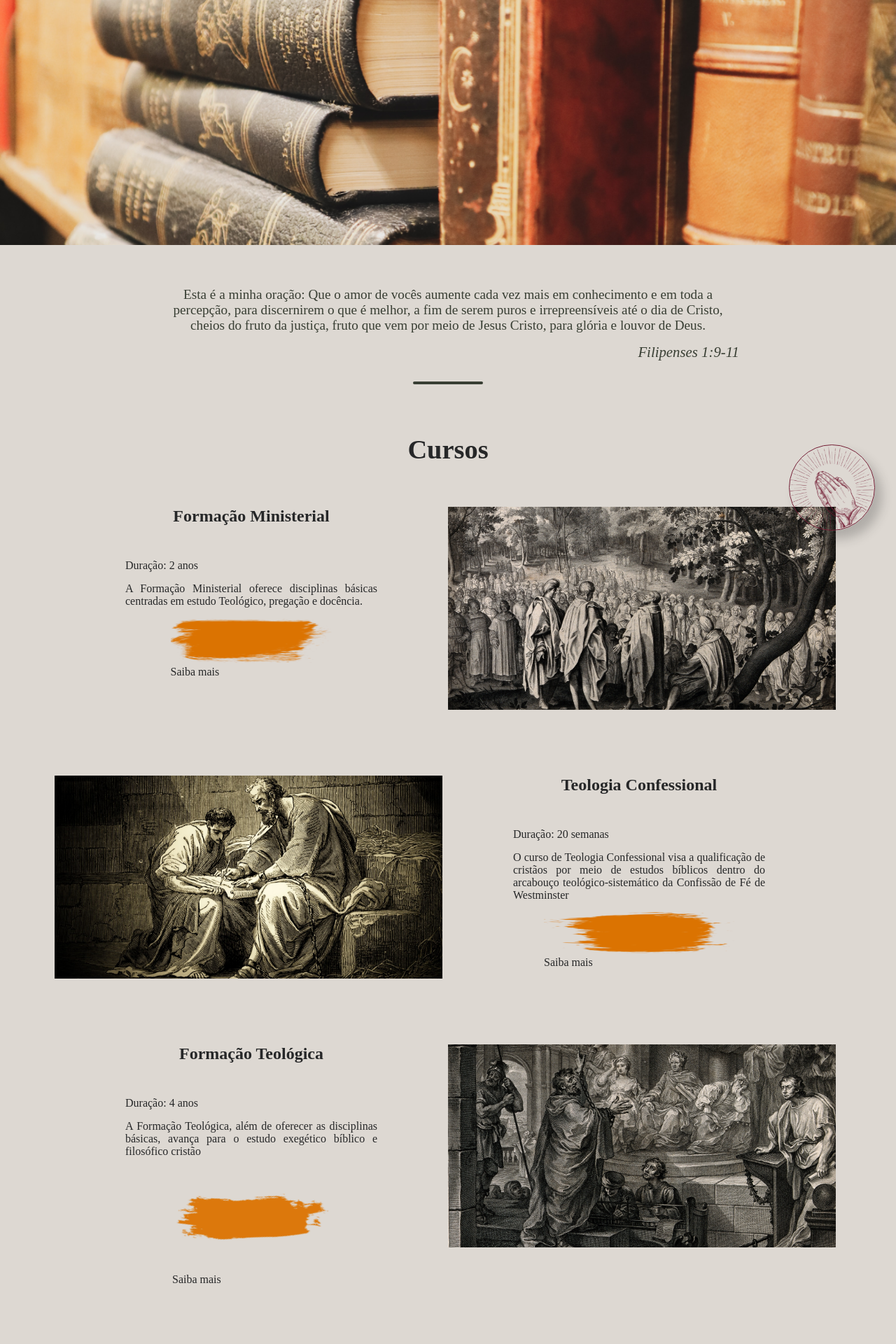
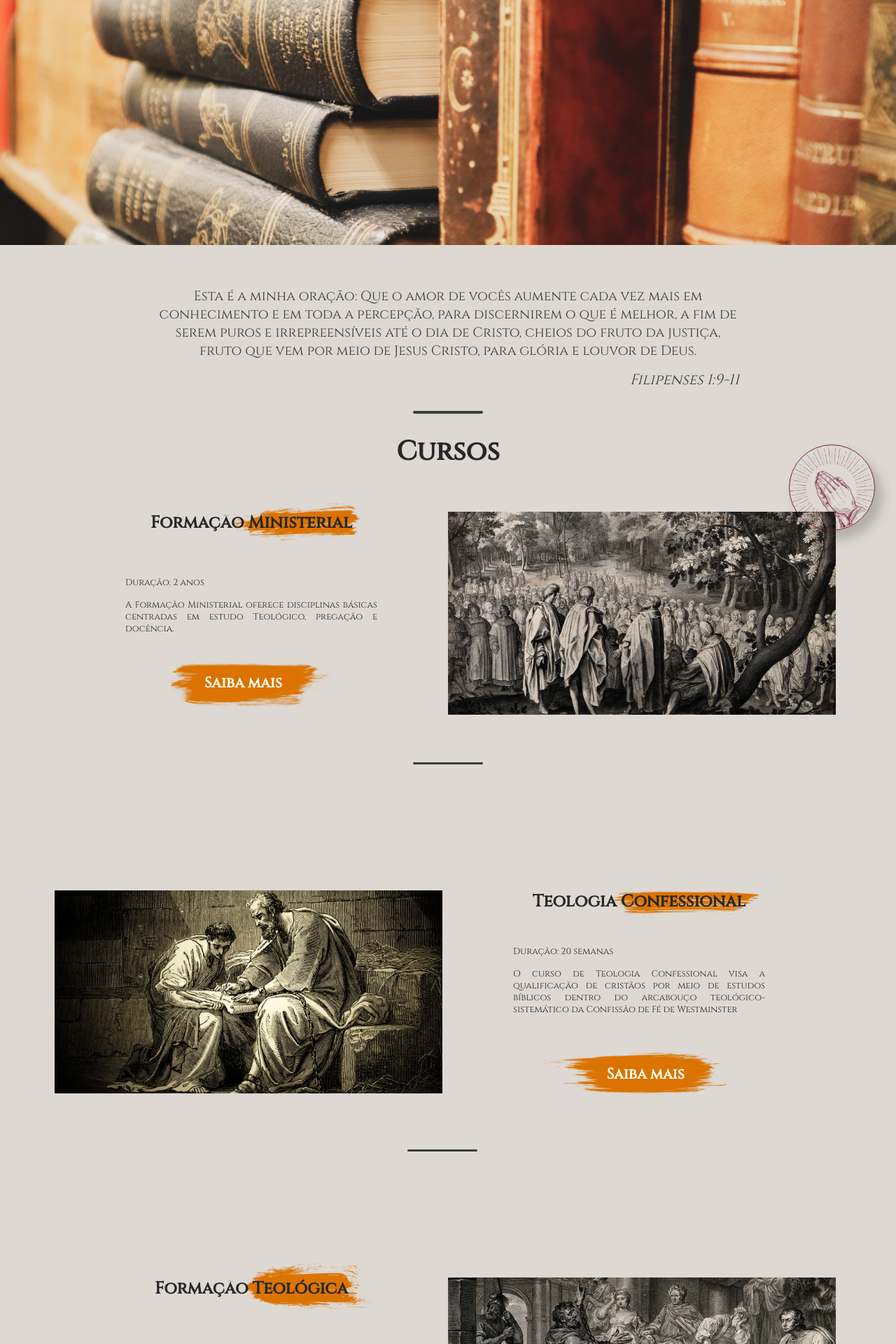
Before and after one commit to lothllann/IPB, a PHP site: page /theological_center.html in a window 1280 px wide. Shown: the top 1920 px of the page at 70% size. Run offline with PHP 8.4, Linux system fonts and the light colour scheme.

Commit message:
centro teologico

```diff
--- a/theological_center.css
+++ b/theological_center.css
@@ -4,6 +4,7 @@ INTRODUÇÃO
 
 body {
     background-color: #ddd8d2;
+    font-family: 'Cinzel', serif;
 }
 
 h1,
@@ -65,7 +66,23 @@ CURSOS
 
 .cursos_teologicos {
     display: flex;
-    padding-bottom: 90px;
+    padding-bottom: 60px;
+}
+
+.info::after {
+    position: relative;
+    display: block;
+    content: "";
+    width: 100px;
+    height: 3px;
+    background: #383e33;
+    margin: 30px auto 120px auto;
+    border-radius: 4px;
+    left: 50%;
+}
+
+.conf .info::after {
+    left: -50%;
 }
 
 .conf .info {
@@ -88,7 +105,29 @@ CURSOS
 }
 
 .info_title {
-    margin-bottom: 30px;
+    margin-bottom: 0px;
+}
+
+.info_title img {
+    position: relative;
+}
+
+.mancha_title_min img {
+    left: 41%;
+    bottom: 45px;
+    z-index: -1;
+}
+
+.mancha_title_conf img {
+    left: 36%;
+    bottom: 32px;
+    z-index: -1;
+}
+
+.mancha_title_teo img {
+    left: 48%;
+    bottom: 52px;
+    z-index: -1;
 }
 
 .info_title h2 {
@@ -97,14 +136,64 @@ CURSOS
 
 .info p {
     margin-bottom: 15px;
+    font-size: 0.8em;
 }
 
-.cursos_btn {}
+.cursos_btn {
+    display: inline-block;
+}
+
+.mancha_min {
+    margin-top: 24px;
+}
+
+.mancha_conf {
+    margin-top: 38px;
+}
+
+.mancha_teo {
+    margin-top: -18px;
+}
+
+.mancha_min p {
+    position: relative;
+    bottom: 54px;
+    left: 21%;
+    color: #fffff0;
+    font-size: 1.3em;
+    font-weight: bold;
+}
+
+.mancha_conf p {
+    position: relative;
+    bottom: 48px;
+    left: 33%;
+    color: #fffff0;
+    font-size: 1.3em;
+    font-weight: bold;
+}
+
+.mancha_teo p {
+    position: relative;
+    bottom: 93px;
+    left: 24%;
+    color: #fffff0;
+    font-size: 1.3em;
+    font-weight: bold;
+}
 
 
 /*---------------------------------------------------------------------------------------------------------------
 FOOTER
 */
+
+.separador_theo .v {
+    font-weight: normal;
+}
+
+.footer_theo {
+    font-family: "Libre Baskerville";
+}
 
 .separador_theo {
     background: url("img/bg_footer_theo.png") no-repeat center;
--- a/theological_center.html
+++ b/theological_center.html
@@ -9,6 +9,10 @@
     <link rel="stylesheet" type="text/css" href="style.css">
     <link rel="stylesheet" type="text/css" href="theological_center.css">
     <link rel="shortcut icon" href="favicon.ico">
+
+    <link rel="preconnect" href="https://fonts.googleapis.com">
+    <link rel="preconnect" href="https://fonts.gstatic.com" crossorigin>
+    <link href="https://fonts.googleapis.com/css2?family=Cinzel:wght@400;500&display=swap" rel="stylesheet">
 
 </head>
 
@@ -32,11 +36,12 @@
             <h1>Cursos</h1>
 
             <div class="cursos_teologicos">
+
                 <div class="info">
 
-                    <div class="info_title">
+                    <div class="info_title mancha_title_min">
                         <h2>Formação Ministerial</h2>
-                        <img src="" alt="">
+                        <img src="img/mancha_min.png" alt="">
 
                     </div>
                     <div class="info_txt">
@@ -45,7 +50,7 @@
                         </p>
                     </div>
 
-                    <div class="cursos_btn">
+                    <div class="cursos_btn mancha_min">
                         <img src="img/btn_min.png" alt="">
                         <p>Saiba mais</p>
                     </div>
@@ -61,9 +66,9 @@
             <div class="cursos_teologicos conf ">
                 <div class="info">
 
-                    <div class="info_title">
+                    <div class="info_title mancha_title_conf">
                         <h2>Teologia Confessional</h2>
-                        <img src="" alt="">
+                        <img src="img/mancha_conf.png" alt="">
                     </div>
 
                     <div class="info_txt">
@@ -71,7 +76,7 @@
                         <p>O curso de Teologia Confessional visa a qualificação de cristãos por meio de estudos bíblicos dentro do arcabouço teológico-sistemático da Confissão de Fé de Westminster</p>
                     </div>
 
-                    <div class="cursos_btn">
+                    <div class="cursos_btn mancha_conf">
                         <img src="img/btn_conf.png" alt="">
                         <p>Saiba mais</p>
                     </div>
@@ -90,9 +95,9 @@
             <div class="cursos_teologicos">
                 <div class="info">
 
-                    <div class="info_title">
+                    <div class="info_title mancha_title_teo">
                         <h2>Formação Teológica</h2>
-                        <img src="" alt="">
+                        <img src="img/mancha_teo.png" alt="">
                     </div>
 
                     <div class="info_txt">
@@ -100,7 +105,7 @@
                         <p>A Formação Teológica, além de oferecer as disciplinas básicas, avança para o estudo exegético bíblico e filosófico cristão</p>
                     </div>
 
-                    <div class="cursos_btn">
+                    <div class="cursos_btn mancha_teo">
                         <img src="img/btn_teo.png" alt="">
                         <p>Saiba mais</p>
                     </div>
```
